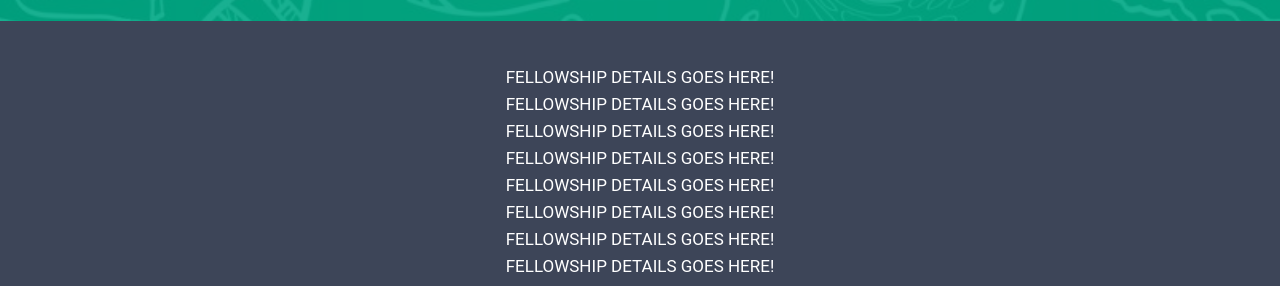
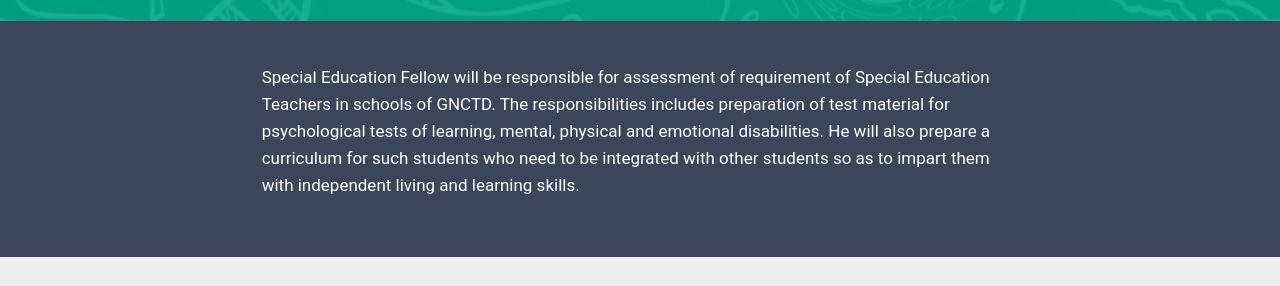
Before and after one commit to smilesikand/cmie-fellowship, a plain HTML site: page special-education.html in a window 1280 px wide. Shown: the part 152-438 px from the top of the page. Drawn offline with Linux system fonts and the light colour scheme.

Commit message:
Update special-education.html

```diff
--- a/special-education.html
+++ b/special-education.html
@@ -44,7 +44,7 @@
     <div class="mbr-section__container container mbr-section__container--first" style="padding-top:0px;">
         <div class="mbr-header mbr-header--wysiwyg row">
             <div class="col-sm-8 col-sm-offset-2">
-                <h3 class="mbr-header__text">Fellowship STREAM Comes Here.</h3>
+                <h3 class="mbr-header__text">Special Education</h3>
 
             </div>
         </div>
@@ -56,22 +56,12 @@
     <div class="mbr-section__container container mbr-section__container--last" style="padding-bottom: 62px;">
         <div class="row">
             <div class="mbr-article mbr-article--wysiwyg col-sm-8 col-sm-offset-2" style="padding-top:50px;">
-                FELLOWSHIP DETAILS GOES HERE!<br>
-                FELLOWSHIP DETAILS GOES HERE!<br>
-                FELLOWSHIP DETAILS GOES HERE!<br>
-                FELLOWSHIP DETAILS GOES HERE!<br>
-                FELLOWSHIP DETAILS GOES HERE!<br>
-                FELLOWSHIP DETAILS GOES HERE!<br>
-                FELLOWSHIP DETAILS GOES HERE!<br>
-                FELLOWSHIP DETAILS GOES HERE!<br>
-                FELLOWSHIP DETAILS GOES HERE!<br>
-                FELLOWSHIP DETAILS GOES HERE!<br>
-                FELLOWSHIP DETAILS GOES HERE!<br>
-                FELLOWSHIP DETAILS GOES HERE!<br>
-                FELLOWSHIP DETAILS GOES HERE!<br>
-                FELLOWSHIP DETAILS GOES HERE!<br>
-                FELLOWSHIP DETAILS GOES HERE!<br>
-                FELLOWSHIP DETAILS GOES HERE!<br>
+                <p> Special Education Fellow will be responsible for assessment of requirement of Special Education
+                Teachers in schools of GNCTD.  The responsibilities includes preparation of test material for  psychological
+                tests of learning, mental, physical and emotional disabilities.  He will also prepare a curriculum for such
+                students who need to be integrated with other students so as to impart them with independent living and
+                learning skills. </p>
+
             </div>
         </div>
     </div>
```
